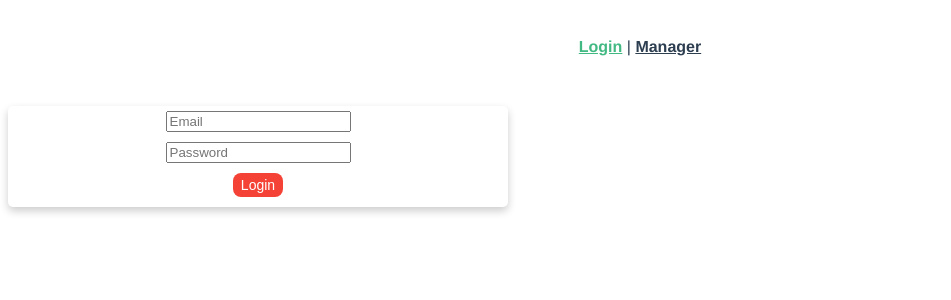
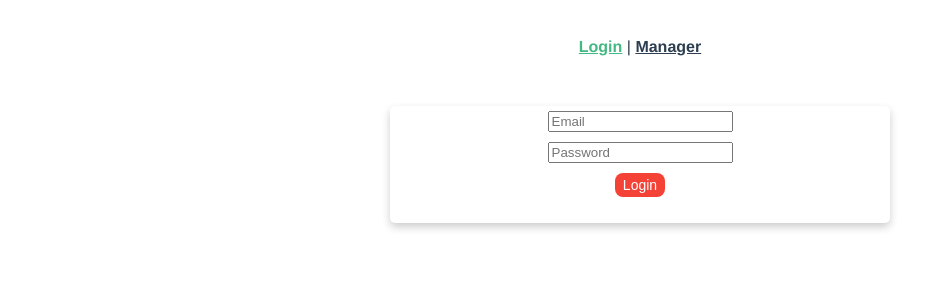
Before and after one commit to MortenBE/GUI_Handin3, a Vue app in the folder v3/modelsmanagementfrontend2.0/: page /#/ in a window 1280 px wide. Shown: the top 300 px of the page, without its empty margins (0-951 px from the left). Built offline with nearby package versions, Linux system fonts and the light colour scheme.

Commit message:
Centered login

```diff
--- a/v3/modelsmanagementfrontend2.0/src/components/Login.vue
+++ b/v3/modelsmanagementfrontend2.0/src/components/Login.vue
@@ -1,5 +1,5 @@
 <template>
-    <div class="container" style="margin-top:20px;">
+    <div class="container" id="login" style="margin-top:20px;">
         <div class="card">
             <div class="container">
                 <input v-model="username" class="input" type="text" placeholder="Email">
@@ -62,6 +62,12 @@
   border-radius: 5px;
   text-align:center;
 }
+
+    #login {
+        display: flex;
+        align-items: center;
+        justify-content: center;
+    }
 /* On mouse-over, add a deeper shadow */
 .card:hover {
   box-shadow: 0 8px 16px 0 rgba(0,0,0,0.2);
@@ -81,5 +87,9 @@
   border-radius: 8px;
 }
 
+/*.container{
+    position: relative;
+}*/
+
 
 </style>
```
Also changed, not shown: v3/modelsmanagementfrontend2.0/src/views/Manager.vue (+7 -0 lines).
